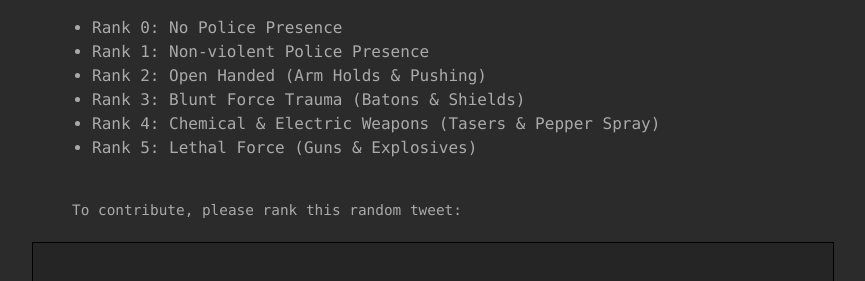
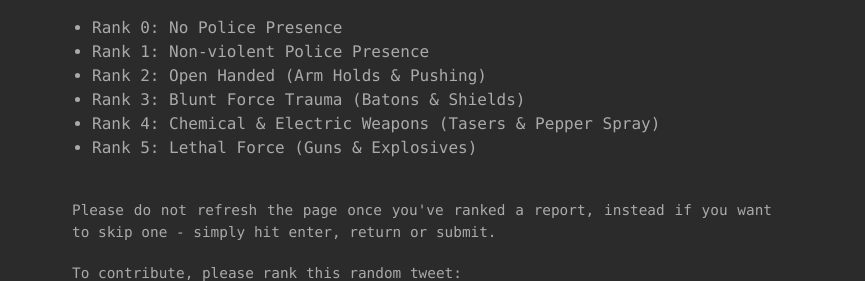
Before and after one commit to izzymajors/Labeler, a Flask app: template app/templates/home.html in a window 1280 px wide. Shown: the part 377-658 px from the top of the page, without its empty margins (28-893 px from the left). Run offline with Flask 2, Linux system fonts and the light colour scheme; the template is opened without the code that fills it, so the values that code supplies are empty; parts of the project's set-up code (start-up, migrations or seed data) failed here and were passed over; some libraries are stand-ins or nearby versions.

Commit message:
cleans up css

```diff
--- a/app/static/css/style.css
+++ b/app/static/css/style.css
@@ -9,7 +9,7 @@ p {
     margin: 20px 100px;
     line-height: 1.5em;
     text-align: justify;
-    max-width: 800px;
+    max-width: 700px;
     min-width: 500px;
 }
 code {
--- a/app/templates/home.html
+++ b/app/templates/home.html
@@ -10,6 +10,8 @@
     <li>Rank 4: Chemical & Electric Weapons (Tasers & Pepper Spray)</li>
     <li>Rank 5: Lethal Force (Guns & Explosives)</li>
 </ul>
+<p>Please do not refresh the page once you've ranked a report,
+    instead if you want to skip one - simply hit enter, return or submit.</p>
 <p>To contribute, please rank this random tweet:</p>
 <blockquote><p>{{ tweet }}</p></blockquote>
 <form id="form" method="post" action="{{ url_for('home') }}">
```
